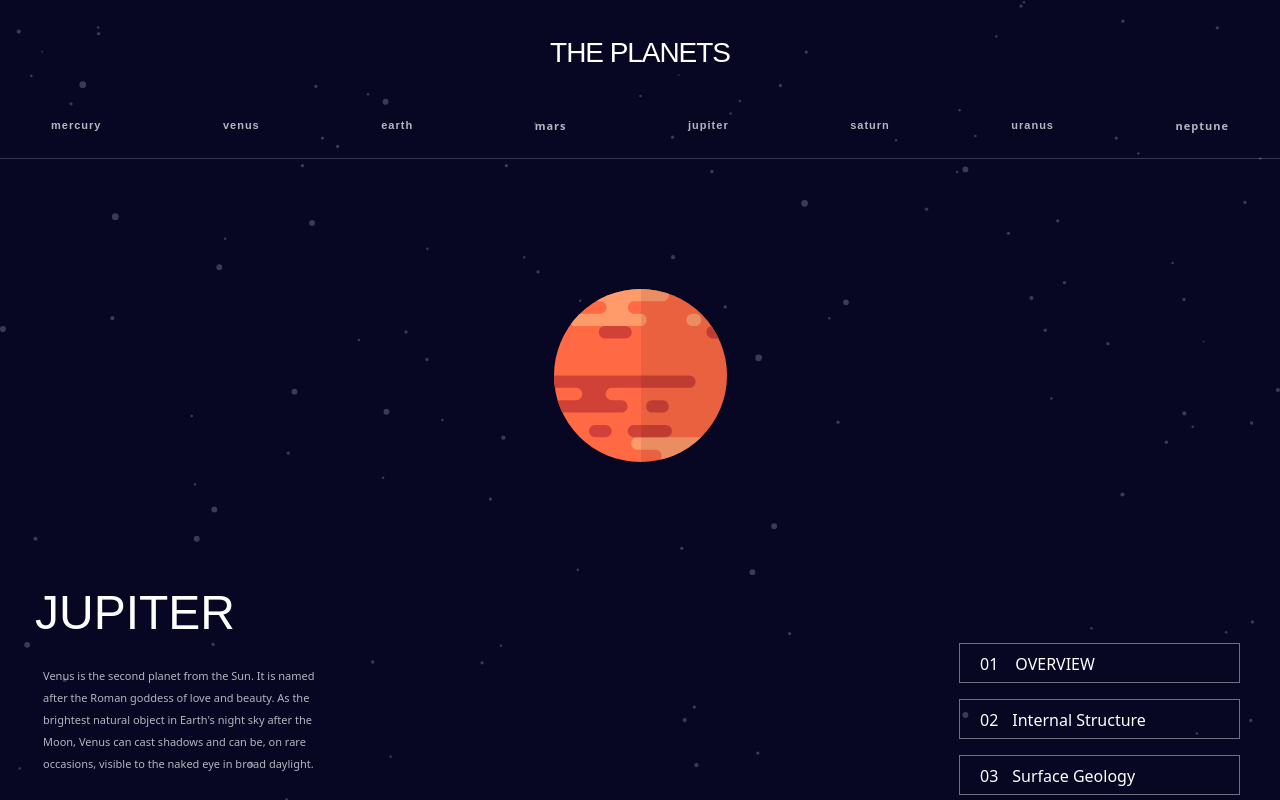
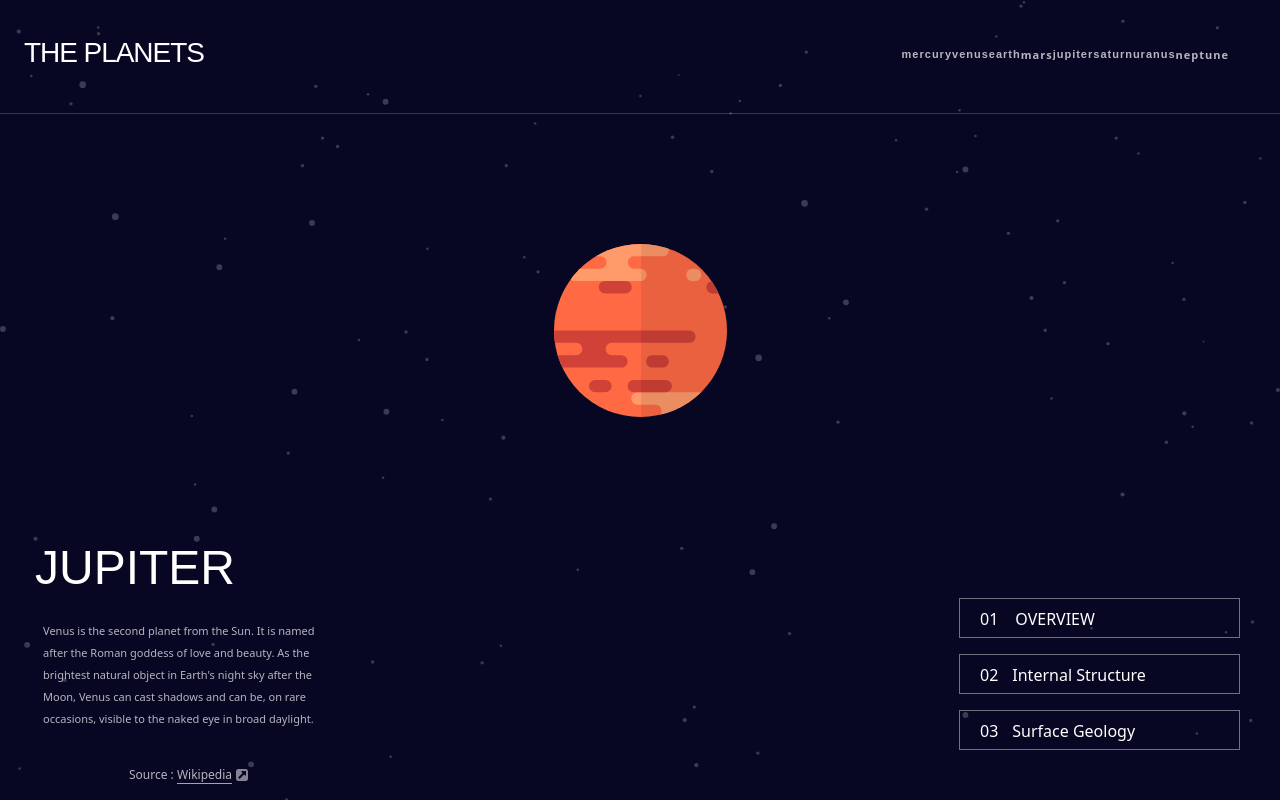
Before and after one commit to NikolozGel/planets-fact-site, a React (Vite) app: page / in a window 1280 px wide. Built offline with nearby package versions, Linux system fonts and the light colour scheme.

Commit message:
add responsive design 1280px

```diff
--- a/src/assets/components/Header.tsx
+++ b/src/assets/components/Header.tsx
@@ -6,8 +6,8 @@ export default function Header() {
   return (
     <>
       <div className="md:mt-[16px]">
-        <div>
-          <div className="flex items-center justify-between pt-4 px-6 mb-4  md:justify-center">
+        <div className="xl:flex xl:items-center xl:justify-between">
+          <div className="flex items-center justify-between pt-4 px-6 mb-4  md:justify-between">
             <h1 className="text-white text-[28px] tracking-[-1.05px] font-antonio md:mb-[23px]">
               THE PLANETS
             </h1>
@@ -17,7 +17,7 @@ export default function Header() {
               className="cursor-pointer  md:hidden"
             />
           </div>
-          <div className="mb-[64px] md:mb-[130px]">
+          <div className="mb-[64px] md:mb-[130px] xl:mb-[0px]">
             <hr className="opacity-[0.2] md:hidden" />
             <div className="hidden md:flex justify-between mb-[20px] px-[51px]">
               <h3 className="text-white text-[11px] font-bold leading-[25px] tracking-[1px] opacity-[0.7] font-spartan">
@@ -57,10 +57,11 @@ export default function Header() {
               </p>
             </div>
 
-            <hr className="opacity-[0.2]" />
+            <hr className="opacity-[0.2] xl:hidden" />
           </div>
         </div>
 
+        <hr className="opacity-[0.2] hidden xl:block xl:mb-[130px]" />
         <div className="flex justify-center mb-[80px] md:mb-[115px]">
           <img src={earth} alt="" className="h-[173px] w-[173px]" />
         </div>
```
